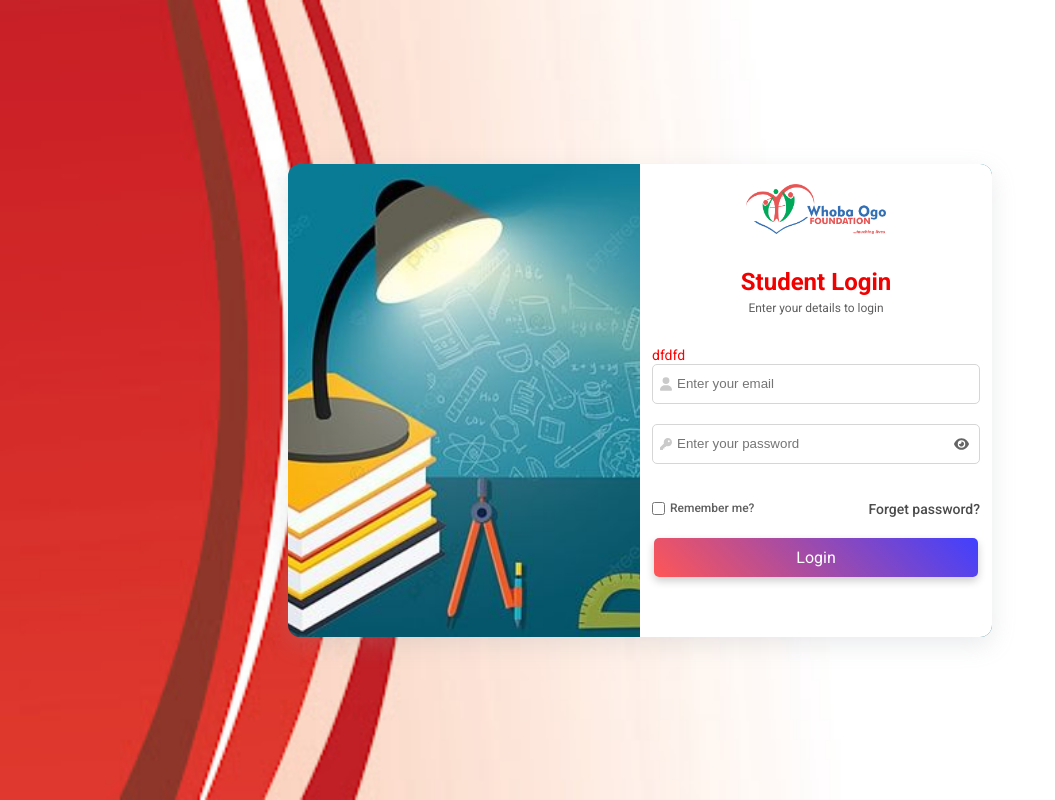
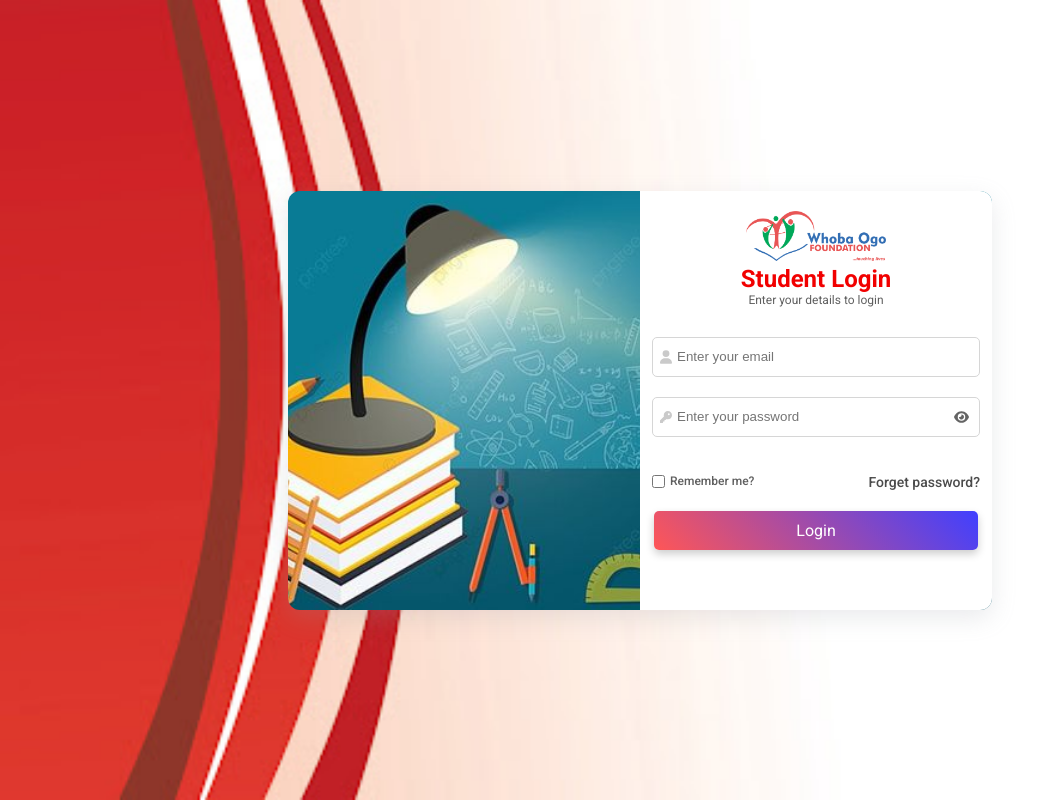
Before and after one commit to woobsit/wofict, a React (Create React App) app: page / in a window 1280 px wide. Shown: the whole page, without its empty margins (0-1055 px from the left). Built offline with nearby package versions, Linux system fonts and the light colour scheme; the HTML template or start-up script is replaced by a standard one.

Commit message:
On typography still

```diff
--- a/package.json
+++ b/package.json
@@ -13,6 +13,7 @@
     "react-dom": "^18.3.1",
     "react-router-dom": "^6.24.1",
     "react-scripts": "5.0.1",
+    "react-toastify": "^10.0.5",
     "validator": "^13.12.0",
     "web-vitals": "^2.1.4"
   },
--- a/src/App.css
+++ b/src/App.css
@@ -64,7 +64,6 @@
 
 .form__header-one {
   margin-top: 30px;
-  font-weight: 600;
   color: #f10000;
   text-align: center;
   margin-bottom: 5px;
--- a/src/components/atom/typography/Typography.js
+++ b/src/components/atom/typography/Typography.js
@@ -15,7 +15,8 @@
 };
 
 Typography.propTypes = {
-  variant: PropTypes.oneOf(["h1", "h2", "h3", "p", "span"]).isRequired,
+  variant: PropTypes.oneOf(["h1", "h2", "h3", "h4", "h5", "h6", "p", "span"])
+    .isRequired,
   children: PropTypes.node.isRequired,
   className: PropTypes.string,
 };
--- a/src/components/atom/typography/Typography.module.css
+++ b/src/components/atom/typography/Typography.module.css
@@ -1,7 +1,5 @@
 .typography {
-    font-family: 'Roboto', sans-serif;
   margin: 0;
-    color:red;
 }
 
 .h1 {
@@ -19,6 +17,21 @@
   font-weight: bold;
 }
 
+.h4 {
+  font-size: 1.25em;
+  font-weight: bold;
+}
+
+.h5 {
+  font-size: 1em;
+  font-weight: bold;
+}
+
+.h6 {
+  font-size: 0.875em;
+  font-weight: bold;
+}
+
 .p {
   font-size: 1em;
 }
--- a/src/view/LandingPage.js
+++ b/src/view/LandingPage.js
@@ -81,10 +81,11 @@
             </Link>
           </div>
           <div className="form__box">
-            <h2 className="form__header-one">Student Login</h2>
+            <Typography variant="h3" className="form__header-one">
+              Student Login
+            </Typography>
             <h6 className="form__header-two">Enter your details to login</h6>
 
-            <Typography variant="span">dfdfd</Typography>
             <div className="form__inputs-box">
               <div className="form__input-box">
                 <FontAwesomeIcon icon={faUser} className="form__input-icon" />
```
Also changed, not shown: 1 other file (tests, documents, lock files or other folders). Lines whose indentation alone changed are shown as unchanged.
